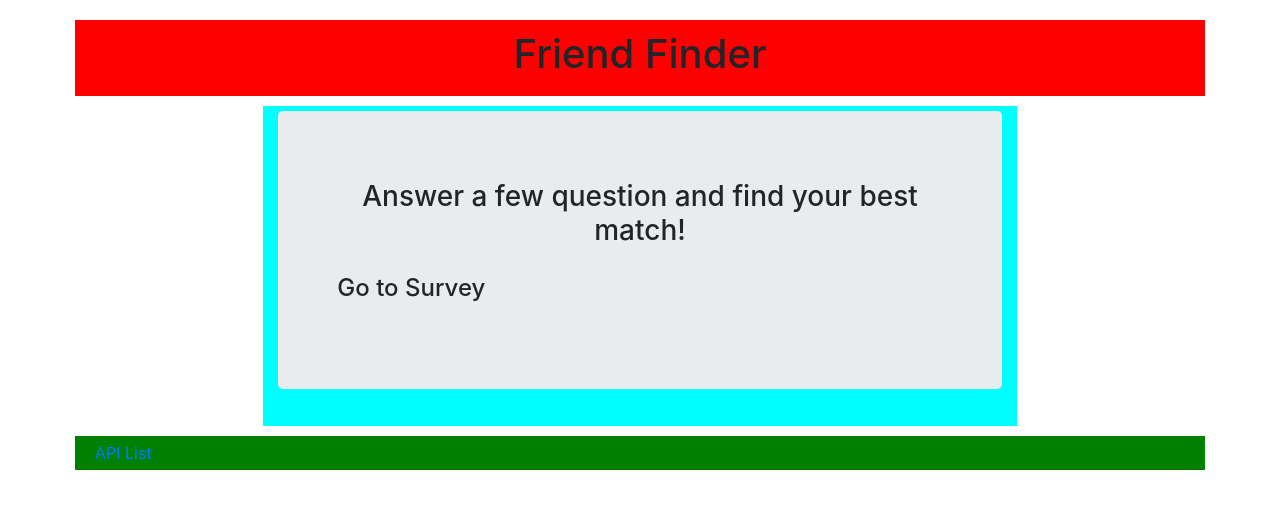
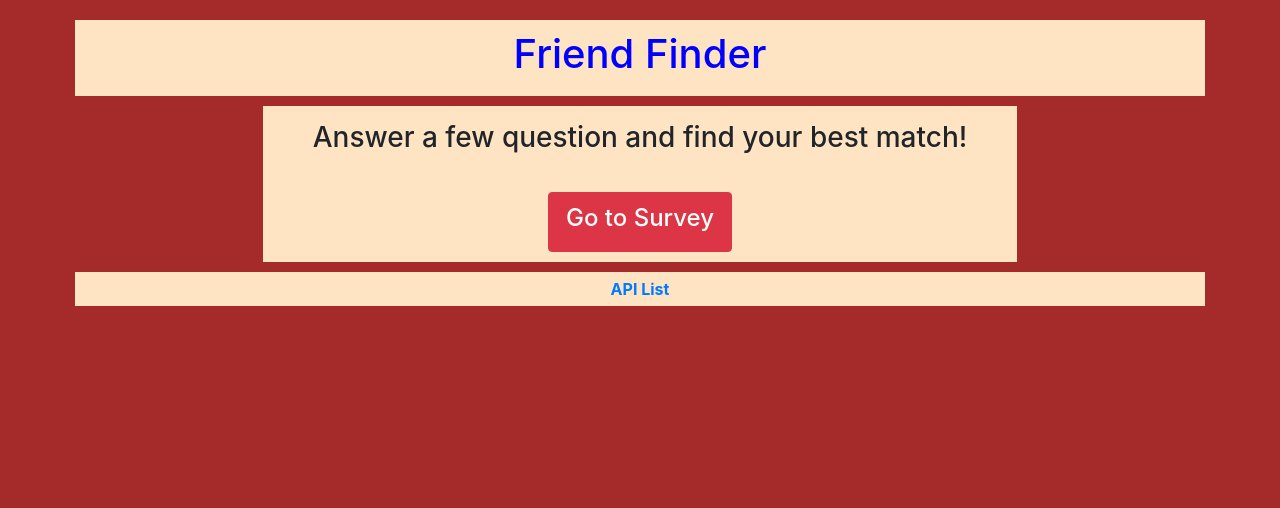
Before and after one commit to toomusa/FriendFinder, a website: page app/public/home.html in a window 1280 px wide. Drawn offline with nearby package versions, Linux system fonts and the light colour scheme; files that its build step writes are made by us from their sources.

Commit message:
styling edits

```diff
--- a/app/data/friends.js
+++ b/app/data/friends.js
@@ -56,7 +56,7 @@ $("#questionaire").on("submit", function(e) {
             $("#results-modal").modal("toggle");
         });
     } else {
-        alert("Please fill out all the fields and hit Submit again.")
+        alert("Please enter your name and answer all questions before hitting Submit.")
     }
 
 })
--- a/app/public/home.html
+++ b/app/public/home.html
@@ -25,9 +25,9 @@
     <div class="row">
       <div class="col-sm-8 col-xs-12 col-md-8 offset-sm-2 offset-xs-1 offset-md-2" id="main">
         <!-- main content area -->
-        <div class="jumbotron">
-            <h3>Answer a few question and find your best match!</h3>
-            <a href="/survey"><button type="button" class="btn btn-lg btn primary"><h4>Go to Survey</h4></button></a>
+        <div id="surveyBtn">
+            <h3>Answer a few question and find your best match!</h3><br>
+            <a href="/survey"><button type="button" class="btn btn-danger"><h4>Go to Survey</h4></button></a>
         </div>
       </div>
     </div>
@@ -35,7 +35,7 @@
     <div class="row">
       <div class="col-sm-12 col-xs-12 col-md-12" id="footing">
         <!-- footer row -->
-        <a href="/api/friends">API List</a>
+        <a href="/api/friends" style="font-weight: 700">API List</a>
       </div>
     </div>
 
--- a/assets/css/style.css
+++ b/assets/css/style.css
@@ -1,17 +1,28 @@
 html {
     width: 100%;
+    background-color: brown;
+}
+
+body {
+    background-color: brown;
 }
 
 #main {
-    background-color: aqua;
+    background-color: bisque;
+}
+
+#surveyBtn {
+    text-align: center;
 }
 
 #heading {
-    background-color: red;
+    background-color: bisque;
+    color: blue;
 }
 
 #footing {
-    background-color: green;
+    text-align: center;
+    background-color: bisque;
 }
 
 h1, h3, h4 {
```
Also changed, not shown: app/public/survey.html (+3 -3 lines).
